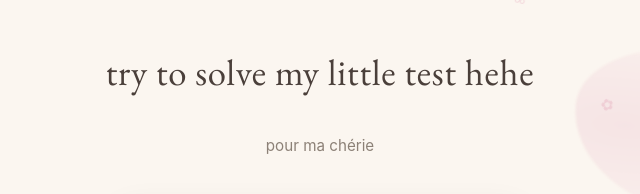
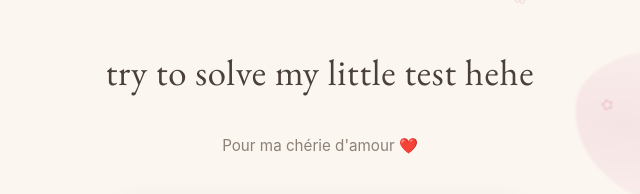
Before and after one commit to rsln0/anniversaire-1-an-amaliya-, a plain HTML site: page index.html in a window 1280 px wide. Shown: the top 194 px of the page, 320-960 px from the left. Drawn offline with nearby package versions, Linux system fonts and the light colour scheme.

Commit message:
Update subtitle with a more affectionate message

```diff
--- a/index.html
+++ b/index.html
@@ -758,7 +758,7 @@ const CONFIG = {
   cols: 4,
   image: "photo.jpg",
   title: "try to solve my little test hehe",
-  subtitle: "pour ma chérie",
+  subtitle: "Pour ma chérie d'amour ❤️",
   lockedText: "🔒 Locked",
 
   // Date to guess to unlock the page (format YYYY-MM-DD)
```
